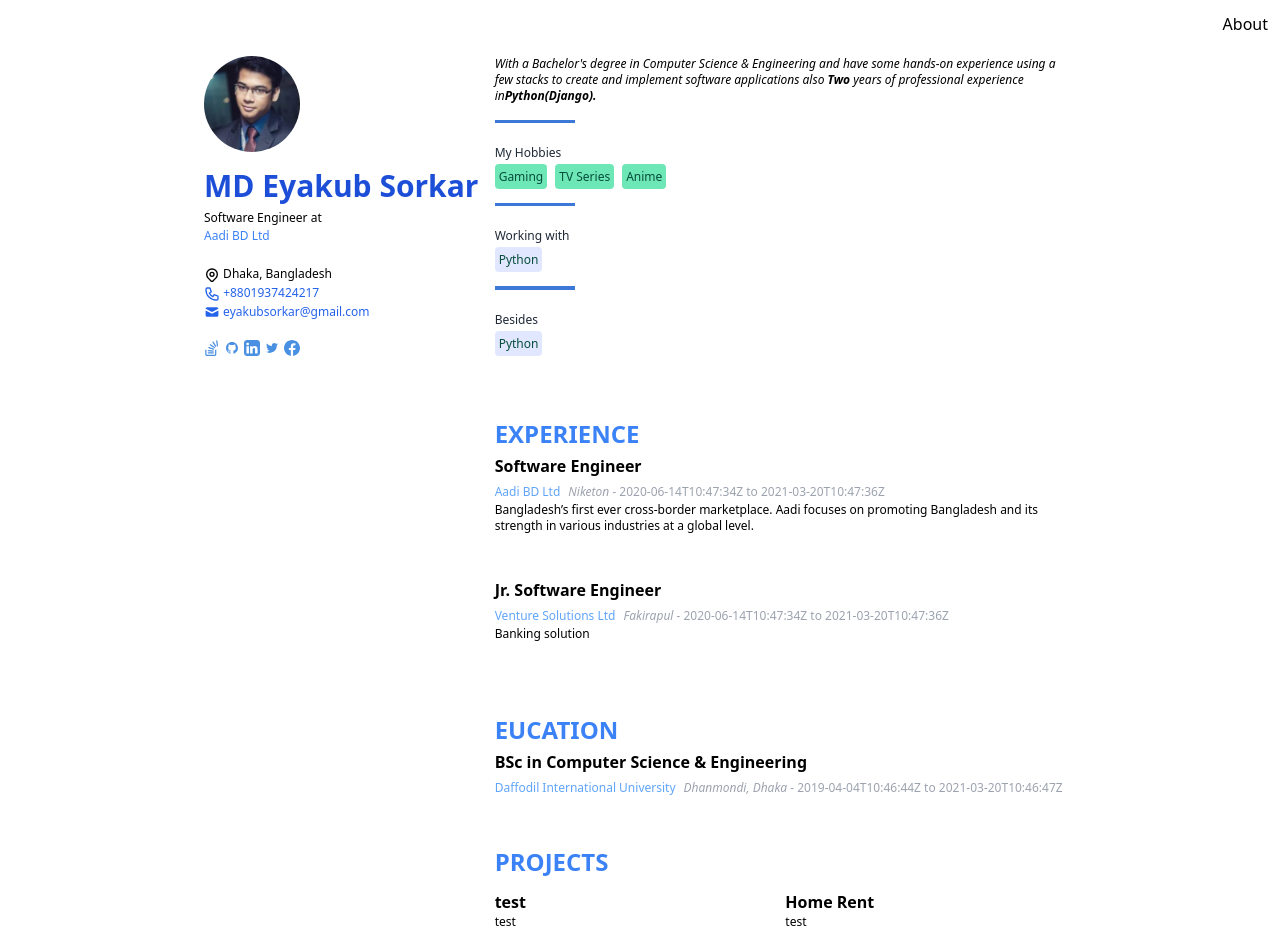
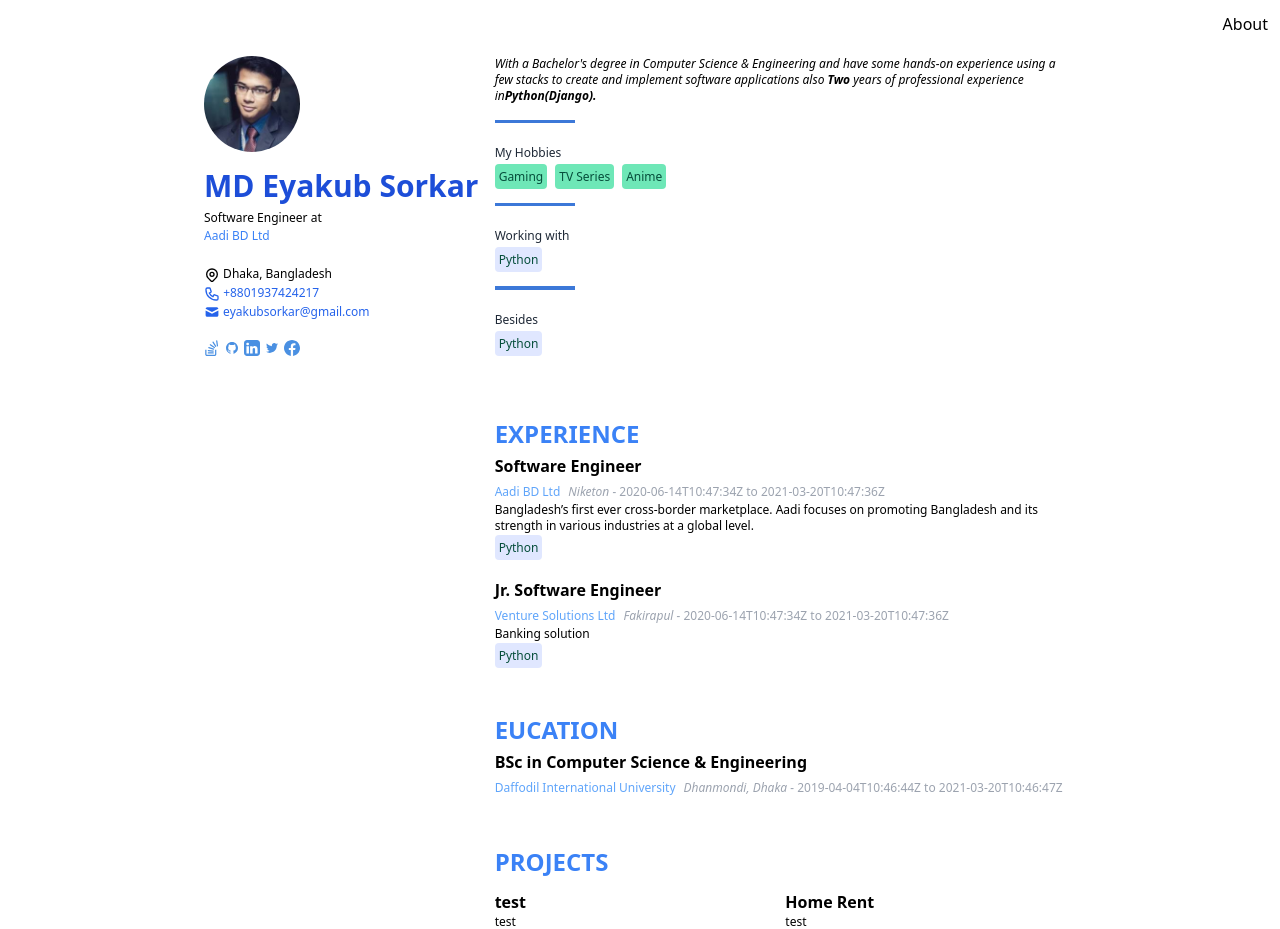
Before and after one commit to Eyakub/eyakub.me, a React (Create React App) app in the folder portfolio_react_api/: page / in a window 1280 px wide. Shown: the top 929 px of the page. Built offline with nearby package versions, Linux system fonts and the light colour scheme.

Commit message:
warning resolved of key prop

```diff
--- a/portfolio_react_api/src/components/section/Education.jsx
+++ b/portfolio_react_api/src/components/section/Education.jsx
@@ -7,8 +7,8 @@ const Education = ({ educations }) => {
       <h1 className="font-bold font-sans text-2xl uppercase text-blue-500">
         Eucation
       </h1>
-      {educations.map((education) => (
-        <article className="mb-5">
+      {educations.map((education, index) => (
+        <article className="mb-5" key={index}>
           <header>
             <h1 className="font-bold text-1xl mb-0 mt-1">
               {education.course_name}
--- a/portfolio_react_api/src/components/section/Experience.jsx
+++ b/portfolio_react_api/src/components/section/Experience.jsx
@@ -7,8 +7,8 @@ const Experience = ({ experiences }) => {
       <h1 className="font-bold font-sans text-2xl uppercase text-blue-500">
         Experience
       </h1>
-      {experiences.map((experience) => (
-        <article className="mb-5">
+      {experiences.map((experience, index) => (
+        <article className="mb-5" key={index}>
           <header>
             <h1 className="font-bold text-1xl mb-0 mt-1">
               {experience.designation}
@@ -28,7 +28,15 @@ const Experience = ({ experiences }) => {
               </time>
             </span>
             <p className="text-xs">{experience.short_description}</p>
-            <Tag />
+            {experience.working_stack.map((stk, s_index) => (
+              <Tag
+                key={s_index}
+                name={stk.name}
+                hover_bg_class="hover:bg-indigo-200"
+                text_color="text-emerald-900"
+                bg_color="bg-indigo-100"
+              />
+            ))}
           </header>
         </article>
       ))}
--- a/portfolio_react_api/src/components/section/Preference.jsx
+++ b/portfolio_react_api/src/components/section/Preference.jsx
@@ -13,9 +13,9 @@ const Preference = ({ hobbies, currently_working, besides }) => {
       <div className="preference_border_line">
         <span className="text-xs text-gray-800 mt-4 mb-2">My Hobbies</span>
         <div>
-          {hobbies.map((hobby) => (
+          {hobbies.map((hobby, h_index) => (
             <Tag
-              key={hobby.name}
+              key={h_index}
               name={hobby.name}
               hover_bg_class="hover:bg-green-500"
               text_color="text-emerald-900"
@@ -28,9 +28,9 @@ const Preference = ({ hobbies, currently_working, besides }) => {
       <div className="preference_border_line">
         <span className="text-xs text-gray-800 mt-4 mb-2">Working with</span>
         <div>
-          {currently_working.map((current) => (
+          {currently_working.map((current, c_index) => (
             <Tag
-              key={current.name}
+              key={c_index}
               name={current.name}
               hover_bg_class="hover:bg-indigo-200"
               text_color="text-emerald-900"
@@ -43,10 +43,10 @@ const Preference = ({ hobbies, currently_working, besides }) => {
       <div className="preference_border_line">
         <span className="text-xs text-gray-800 mt-4 mb-2">Besides</span>
         <div>
-          {besides.map((current) => (
+          {besides.map((beside, b_index) => (
             <Tag
-              key={current.name}
-              name={current.name}
+              key={b_index}
+              name={beside.name}
               hover_bg_class="hover:bg-indigo-200"
               text_color="text-emerald-900"
               bg_color="bg-indigo-100"
--- a/portfolio_react_api/src/components/section/Project.jsx
+++ b/portfolio_react_api/src/components/section/Project.jsx
@@ -12,15 +12,15 @@ const Project = ({ projects }) => {
         Projects
       </h1>
       <div className="flex flex-wrap justify-between">
-        {projects.map((project) => (
-          <article className="mt-2 w-full xl:w-1/2 2xl:w-1/2">
+        {projects.map((project, p_index) => (
+          <article className="mt-2 w-full xl:w-1/2 2xl:w-1/2" key={p_index}>
             <h1 className="font-bold text-1xl mb-0 mt-1">
               <a href={`${project.source_url}`}>{project.name}</a>
             </h1>
             <p className="text-xs">{project.short_description}</p>
-            {stacks.forEach((stack) => (
+            {stacks.map((stack, index) => (
               <Tag
-                key={Math.random().toString(36)}
+                key={index}
                 name={stack}
                 hover_bg_class="hover:bg-indigo-200"
                 text_color="text-emerald-900"
@@ -29,30 +29,6 @@ const Project = ({ projects }) => {
             ))}
           </article>
         ))}
-        {/* <article className="mt-2 w-full xl:w-1/2">
-          <h1 className="font-bold text-1xl mb-0 mt-1">
-            <a href="https://eyakub.me">Home Rent API</a>
-          </h1>
-          <p className="text-xs">
-            Lorem ipsum dolor sit, amet consectetur adipisicing elit. Illum
-            dolorum voluptatem harum eaque magni labore iste distinctio, alias
-            dignissimos ut accusantium fugit incidunt cum atque rerum nostrum
-            non, voluptas velit!
-          </p>
-          {/* <Tag /> */}
-        {/* </article> */}
-        {/* <article className="mt-2 w-full xl:w-1/2 ">
-          <h1 className="font-bold text-1xl mb-0 mt-1">
-            <a href="https://eyakub.me">Home Rent API</a>
-          </h1>
-          <p className="text-xs">
-            Lorem ipsum dolor sit, amet consectetur adipisicing elit. Illum
-            dolorum voluptatem harum eaque magni labore iste distinctio, alias
-            dignissimos ut accusantium fugit incidunt cum atque rerum nostrum
-            non, voluptas velit!
-          </p>
-          {/* <Tag /> */}
-        {/* </article> */}
       </div>
     </section>
   );
```
